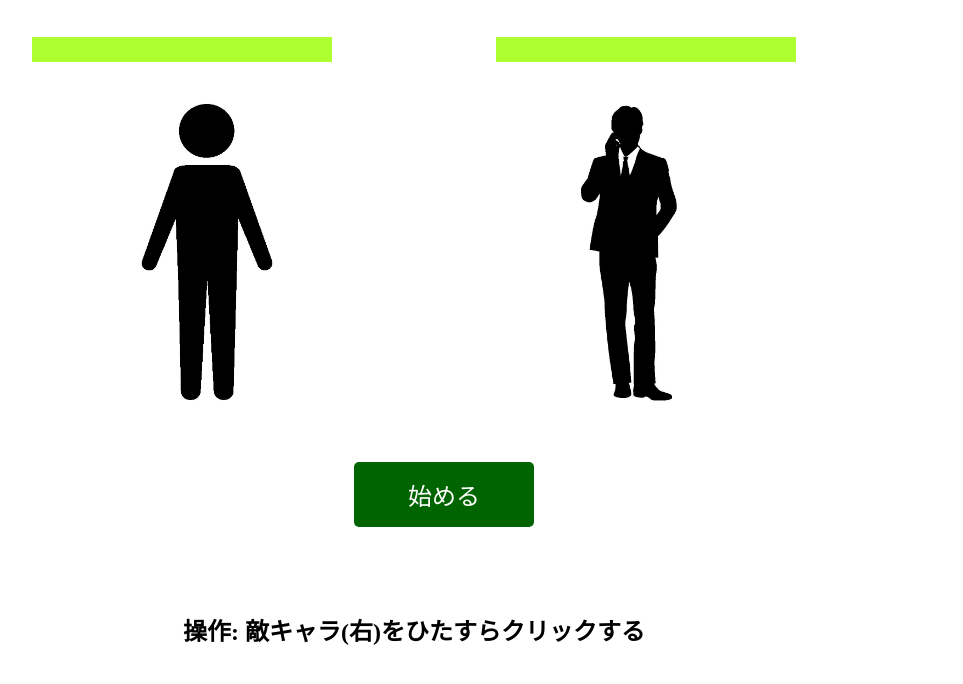
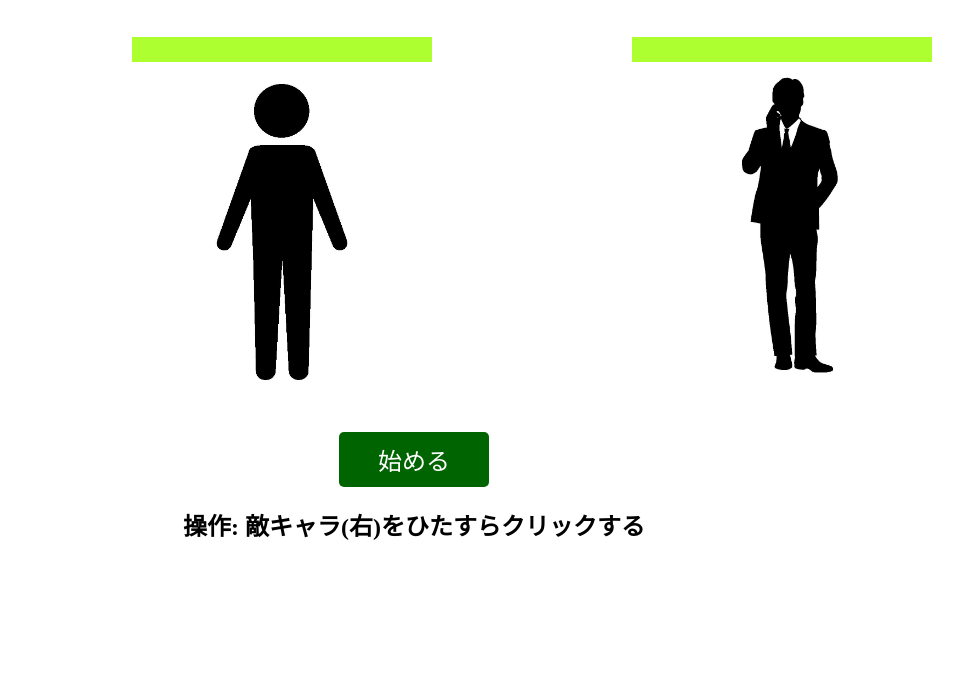
Before and after one commit to aimat/javascript-practice, a plain HTML site: page index.html in a window 1280 px wide. Shown: the part 98-782 px from the top of the page, without its empty margins (226-1189 px from the left). Drawn offline with Linux system fonts and the light colour scheme.

Commit message:
あまりにも酷いところを修正

```diff
--- a/css/styles.css
+++ b/css/styles.css
@@ -1,69 +1,69 @@
 @charset "utf-8";
 
-.conteiner{
+.conteiner {
   padding: 0px 250px;
   box-sizing: border-box;
 }
 
-h1{
+h1 {
   text-align: center;
   font-size: 60px;
 }
 
-h2{
-  margin-top: 550px;
+h2 {
   text-align: center;
 }
 
-#main-character{
-  width:350px;
+.flex {
+  display: flex;
+  width: 1000px;
+  justify-content: center;
+  margin: 0 auto;
+}
+
+.main,
+.enemy {
+  width: 500px;
+  display: flex;
+  justify-content: center;
+}
+
+#main-character {
+  width: 350px;
   height: 340px;
-  float:left;
-  margin: 20px 0 8px 0;
   opacity: 1;
   transition: all 2s;
 }
 
-#enemy{
-  width:350px;
+#enemy {
+  width: 350px;
   height: 340px;
-  float:right;
-  margin-top: 28px;
   opacity: 1;
   transition: all 2s;
 }
 
-.HP{
-  width:300px;
+.HP {
+  width: 300px;
   height: 25px;
-  background-color: #ADFF2F;
+  background-color: #adff2f;
+  margin: 0 auto;
 }
 
-#mein-HP{
-  float: left;
-}
-
-#enemy-HP{
-  float: right;
-  margin-top: -25px
-}
-
-.hidden{
+.hidden {
   display: none;
 }
 
-#botton{
-  position: absolute;
-  top: 530px;
-  left: 580px;
+#botton {
+  width: 150px;
+  margin: 0 auto;
 }
 
-#start{
+#start {
   text-align: center;
   display: inline-block;
-  width: 100px;
+  width: 150px;
+  padding: 10px 0;
   margin-top: 30px;
-  padding: 15px 40px;
   background-color: #006400;
   color: white;
   cursor: pointer;
--- a/index.html
+++ b/index.html
@@ -1,18 +1,26 @@
 <DOCTYPE! html>
   <html lang="ja">
     <head>
-    <meta charset="utf-8">
+      <meta charset="utf-8" />
       <title>テスト</title>
-    <link rel="stylesheet" href="css/styles.css">
+      <link rel="stylesheet" href="css/styles.css" />
     </head>
     <body>
-    <div class='conteiner'>
+      <div class="conteiner">
         <h1 id="example">連 打</h1>
-      <div class='HP' id='main-HP'></div>
-      <div class='HP' id='enemy-HP'></div>
-      <div class="image">
-        <img src="img/121647.jpg" id="main-character" class="character">
-        <img src="img/112848.jpg" id="enemy" class='character'>
+        <div class="flex">
+          <div class="main">
+            <div>
+              <div class="HP" id="main-HP"></div>
+              <img src="img/121647.jpg" id="main-character" class="character" />
+            </div>
+          </div>
+          <div class="enemy">
+            <div>
+              <div class="HP" id="enemy-HP"></div>
+              <img src="img/112848.jpg" id="enemy" class="character" />
+            </div>
+          </div>
         </div>
         <div id="botton">
           <div id="start">始める</div>
@@ -22,3 +30,4 @@
       <script src="js/main.js"></script>
     </body>
   </html>
+</DOCTYPE!>
--- a/js/main.js
+++ b/js/main.js
@@ -1,7 +1,7 @@
-(function(){
-  'use strict'
+(function () {
+  "use strict";
 
-  var start = document.getElementById('start');
+  var start = document.getElementById("start");
   var test = document.getElementById("example");
   var mainCharacter = document.getElementById("main-character");
   var mainHP = document.getElementById("main-HP");
@@ -19,25 +19,25 @@
   var timerId2;
 
   //初期化
-  function preparation(){
+  function preparation() {
     MAIN_WIDTH = 300;
     mainHP.style.width = `${MAIN_WIDTH}px`;
     WIDTH = 300;
     enemyHP.style.width = `${WIDTH}px`;
-    mainHP.style.backgroundColor = '#ADFF2F';
-    enemyHP.style.backgroundColor = '#ADFF2F';
+    mainHP.style.backgroundColor = "#ADFF2F";
+    enemyHP.style.backgroundColor = "#ADFF2F";
     isFighting = false;
   }
 
   //タイマーの動作
-  function updateTimer(){
-    timerId = setTimeout(function() {
-      if(test.innerHTML == 1){
+  function updateTimer() {
+    timerId = setTimeout(function () {
+      if (test.innerHTML == 1) {
         test.innerHTML = "<h1 id='example' style='color: red;'>FIGHT!</span>";
         clearTimeout(timerId);
         isFighting = true;
         battle();
-      }else{
+      } else {
         test.innerHTML -= 1;
         updateTimer();
       }
@@ -45,89 +45,90 @@
   }
 
   //敵の攻撃・プレイヤーが倒された時
-  function battle(){
-    timerId2 = setTimeout(function() {
+  function battle() {
+    timerId2 = setTimeout(function () {
       MAIN_WIDTH -= ENEMY_ATTACK;
       mainHP.style.width = `${MAIN_WIDTH}px`;
-      if(MAIN_WIDTH <= 0){
+      if (MAIN_WIDTH <= 0) {
         clearTimeout(timerId2);
         isFighting = false;
-        mainCharacter.style.opacity = '0';
-        setTimeout(function() {
+        mainCharacter.style.opacity = "0";
+        setTimeout(function () {
           test.innerHTML = "<h1 id='example' style='color: #000080;'>負け</h1>";
-          start.style.backgroundColor = '#4169E1';
+          start.style.backgroundColor = "#4169E1";
           start.innerHTML = "もう一回";
-          start.style.display = 'block';
+          start.style.visibility = "visible";
         }, 2000);
         return;
-      }else if (MAIN_WIDTH <= 60) {
-        mainHP.style.backgroundColor = '#FF0000';
-      }else if(MAIN_WIDTH <= 150){
-        mainHP.style.backgroundColor = '#FFFF00';
+      } else if (MAIN_WIDTH <= 60) {
+        mainHP.style.backgroundColor = "#FF0000";
+      } else if (MAIN_WIDTH <= 150) {
+        mainHP.style.backgroundColor = "#FFFF00";
       }
       battle();
     }, 200);
   }
 
   //スタートボタンを押した時
-  start.addEventListener('click', function(){
+  start.addEventListener("click", function () {
     preparation();
-    this.style.display = 'none';
+    this.style.visibility = "hidden";
     switch (FIGHTING_COUNT) {
       case 0:
-        enemy.src = 'img/112848.jpg';
-        enemy.style.opacity = '1';
+        enemy.src = "img/112848.jpg";
+        enemy.style.opacity = "1";
         ENEMY_ATTACK = 10;
         break;
       case 1:
-        enemy.src = 'img/111045.jpg';
-        enemy.style.opacity = '1';
+        enemy.src = "img/111045.jpg";
+        enemy.style.opacity = "1";
         ENEMY_ATTACK = 12;
         break;
       case 2:
-        enemy.src = 'img/138836.jpg';
-        enemy.style.opacity = '1';
+        enemy.src = "img/138836.jpg";
+        enemy.style.opacity = "1";
         ENEMY_ATTACK = 15;
         break;
-    };
-    mainCharacter.style.opacity = '1';
+    }
+    mainCharacter.style.opacity = "1";
     test.innerHTML = 3;
     updateTimer();
-  })
+  }); //プレイヤーの攻撃・敵を倒した時
 
-　//プレイヤーの攻撃・敵を倒した時
-  enemy.addEventListener('click', function(){
-    if(isFighting === false) {return};
+  enemy.addEventListener("click", function () {
+    if (isFighting === false) {
+      return;
+    }
     isFighting = true;
     WIDTH -= ATTACK;
     enemyHP.style.width = `${WIDTH}px`;
-    if(WIDTH <= 0){
+    if (WIDTH <= 0) {
       isFighting = false;
       clearTimeout(timerId2);
-      this.style.opacity = '0';
-      FIGHTING_COUNT ++;
-      setTimeout(function() {
+      this.style.opacity = "0";
+      FIGHTING_COUNT++;
+      setTimeout(function () {
         switch (FIGHTING_COUNT) {
           case 1:
           case 2:
             test.innerHTML = "<h1 id='example' style='color: red;'>勝ち</h1>";
-           start.style.backgroundColor = '#FFA500';
+            start.style.backgroundColor = "#FFA500";
             start.innerHTML = "次に行く";
-           start.style.display = 'block';
+            start.style.visibility = "visible";
             break;
           case 3:
-           test.innerHTML = "<h1 id='example' style='color: #FFD700;'>クリア</span>";
+            test.innerHTML =
+              "<h1 id='example' style='color: #FFFF00;'>クリア</span>";
             FIGHTING_COUNT = 0;
-           start.innerHTML = '最初から';
-           start.style.display = 'block';
+            start.innerHTML = "最初から";
+            start.style.visibility = "visible";
             break;
         }
       }, 2000);
-    }else if (WIDTH <= 60) {
-      enemyHP.style.backgroundColor = '#FF0000';
-    }else if(WIDTH <= 150){
-      enemyHP.style.backgroundColor = '#FFFF00';
+    } else if (WIDTH <= 60) {
+      enemyHP.style.backgroundColor = "#FF0000";
+    } else if (WIDTH <= 150) {
+      enemyHP.style.backgroundColor = "#FFFF00";
     }
-  })
-
+  });
 })();
```
Lines whose indentation alone changed are shown as unchanged.
